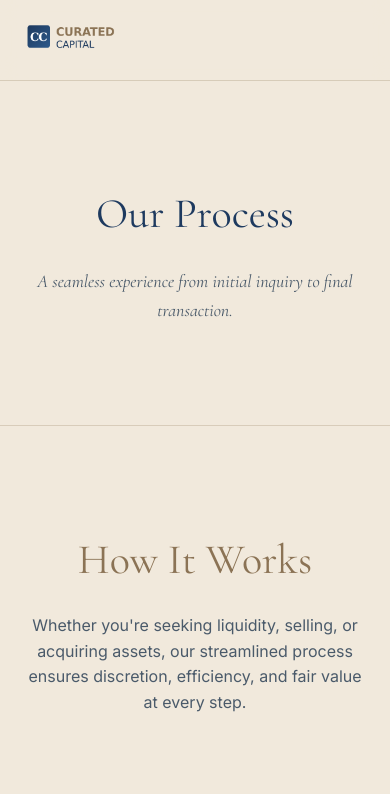
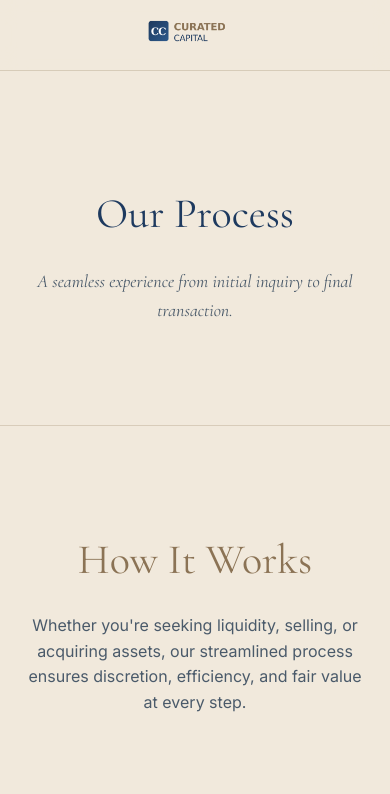
Before and after one commit to psells-gif/curated-capital-site, a plain HTML site: page process.html in a window 390 px wide. Shown: the top 794 px of the page. Drawn offline with nearby package versions, Linux system fonts and the light colour scheme.

Commit message:
Add favicon links and mobile header fixes to process.html

```diff
--- a/process.html
+++ b/process.html
@@ -4,6 +4,12 @@
     <meta charset="UTF-8">
     <meta name="viewport" content="width=device-width, initial-scale=1.0">
     <title>Our Process | Curated Capital</title>
+
+        <!-- Favicon -->
+        <link rel="icon" type="image/x-icon" href="favicon.ico">
+        <link rel="icon" type="image/png" sizes="32x32" href="favicon.ico">
+        <link rel="apple-touch-icon" sizes="180x180" href="apple-touch-icon.png">
+        <link rel="icon" type="image/png" sizes="192x192" href="favicon-192x192.png">
 
     <link rel="preconnect" href="https://fonts.googleapis.com">
     <link rel="preconnect" href="https://fonts.gstatic.com" crossorigin>
@@ -191,6 +197,10 @@
             .container { padding: 0 20px; }
             .footer-content { flex-direction: column; gap: 20px; text-align: center; }
             .footer-links a { margin: 0 15px; }
+                        /* Mobile header fixes */
+                        header { position: fixed; }
+                        nav { height: 70px; justify-content: center; }
+                        .nav-logo img { height: 40px; }
         }
         @media (max-width: 550px) {
             .process-steps { grid-template-columns: 1fr; }
```
